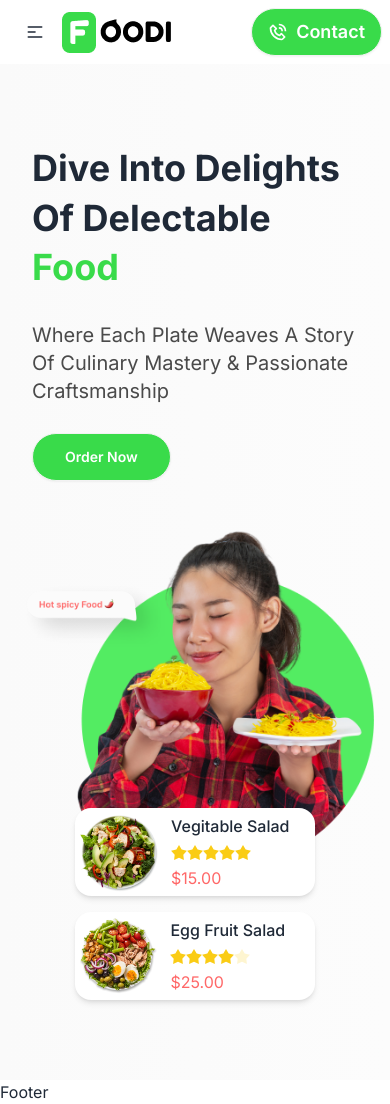
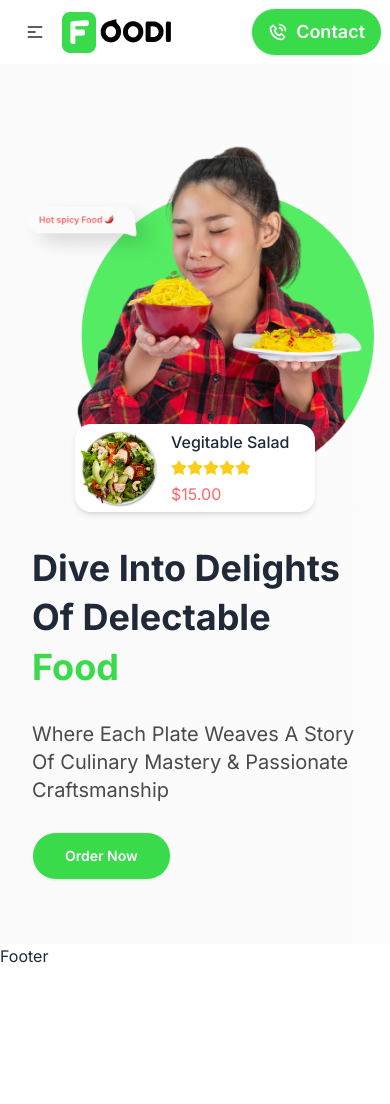
Before and after one commit to HossainRafi/Foodi, a React (Vite) app in the folder foodi-client/: page / in a window 390 px wide. After the commit the page ends 968 px from the top, so only its background shows below. Built offline with nearby package versions, Linux system fonts and the light colour scheme.

Commit message:
banner responsive

```diff
--- a/foodi-client/src/components/Banner.jsx
+++ b/foodi-client/src/components/Banner.jsx
@@ -5,26 +5,10 @@ import floatingImg2 from "/images/home/b-food2.png";
 export const Banner = () => {
   return (
     <div className="section-container bg-gradient-to-r from-[#FAFAFA] from-0% to-[#FCFCFC] to-100%">
-      <div className="py-20 flex flex-col md:flex-row justify-between items-center gap-8">
-        {/* text section (left) */}
-        <div className="md:w-1/2 space-y-7 px-4">
-          <h2 className="text-4xl md:text-5xl font-bold md:leading-snug leading-snug capitalize">
-            dive into delights of delectable{" "}
-            <span className="text-green">food</span>
-          </h2>
-          <p className="capitalize text-xl text-[#4A4A4A]">
-            where each plate weaves a story of culinary mastery & passionate
-            craftsmanship
-          </p>
-          <button className="btn bg-green px-8 py-3 font-semibold text-white rounded-full capitalize">
-            order now
-          </button>
-        </div>
-
-        {/* image section (right) */}
+      <div className="py-16 flex flex-col md:flex-row-reverse justify-between items-center gap-8">
+        {/* image section */}
         <div className="md:w-1/2">
           <img src={banner} />
-
           <div className="flex items-center justify-around flex-col md:flex-row -mt-14 gap-4">
             <div className="flex bg-white py-1 px-1 rounded-2xl items-center gap-3 shadow-md w-60">
               <img src={floatingImg1} className="rounded-2xl h-[80px]" />
@@ -62,7 +46,7 @@ export const Banner = () => {
                 <p className="text-red">$15.00</p>
               </div>
             </div>
-            <div className="flex bg-white py-1 px-1 rounded-2xl items-center gap-3 shadow-md w-60">
+            <div className="sm:flex hidden bg-white py-1 px-1 rounded-2xl items-center gap-3 shadow-md w-60">
               <img src={floatingImg2} className="rounded-2xl h-[80px]" />
               <div className="space-y-0">
                 <h5 className="capitalize font-medium mb-1">egg fruit salad</h5>
@@ -100,6 +84,20 @@ export const Banner = () => {
             </div>
           </div>
         </div>
+        {/* text section (left) */}
+        <div className="md:w-1/2 space-y-7 px-4">
+          <h2 className="text-4xl md:text-5xl font-bold md:leading-snug leading-snug capitalize">
+            dive into delights of delectable{" "}
+            <span className="text-green">food</span>
+          </h2>
+          <p className="capitalize text-xl text-[#4A4A4A]">
+            where each plate weaves a story of culinary mastery & passionate
+            craftsmanship
+          </p>
+          <button className="btn bg-green px-8 py-3 font-semibold text-white rounded-full capitalize">
+            order now
+          </button>
+        </div>
       </div>
     </div>
   );
```
